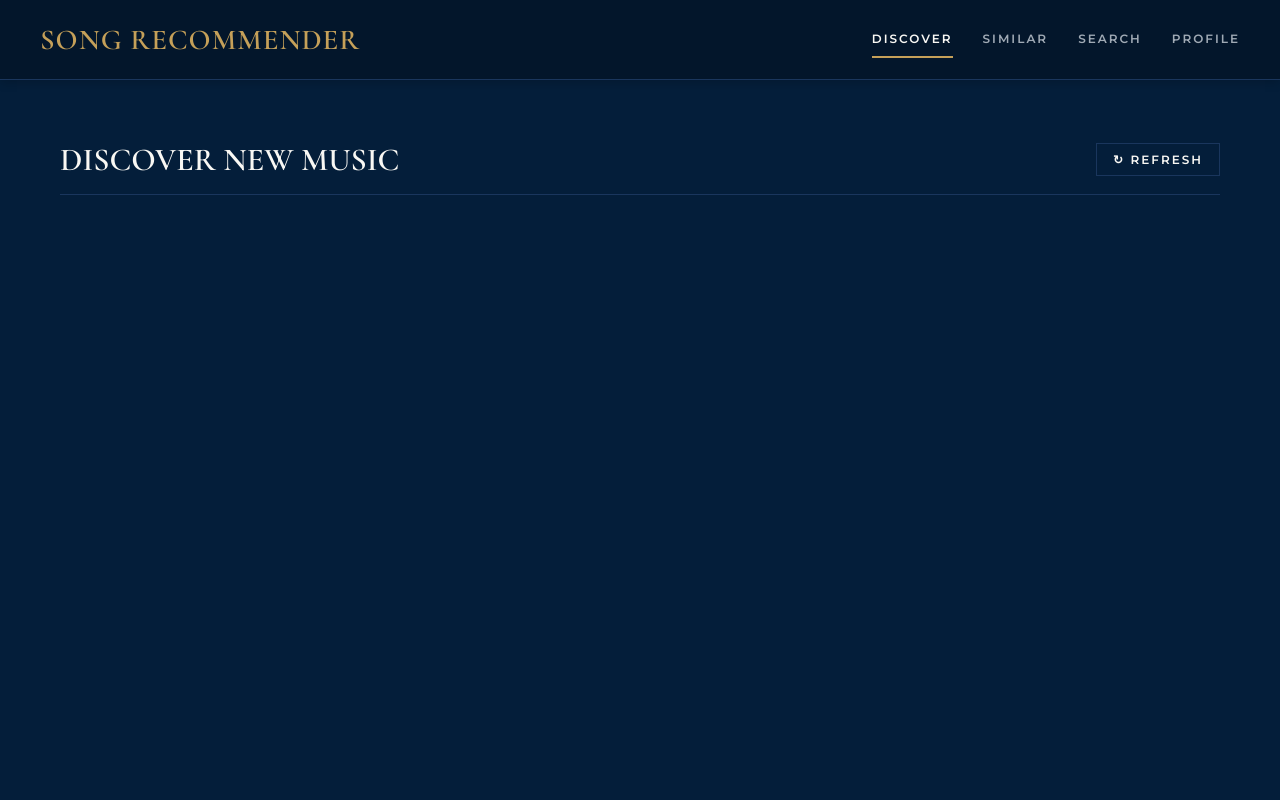
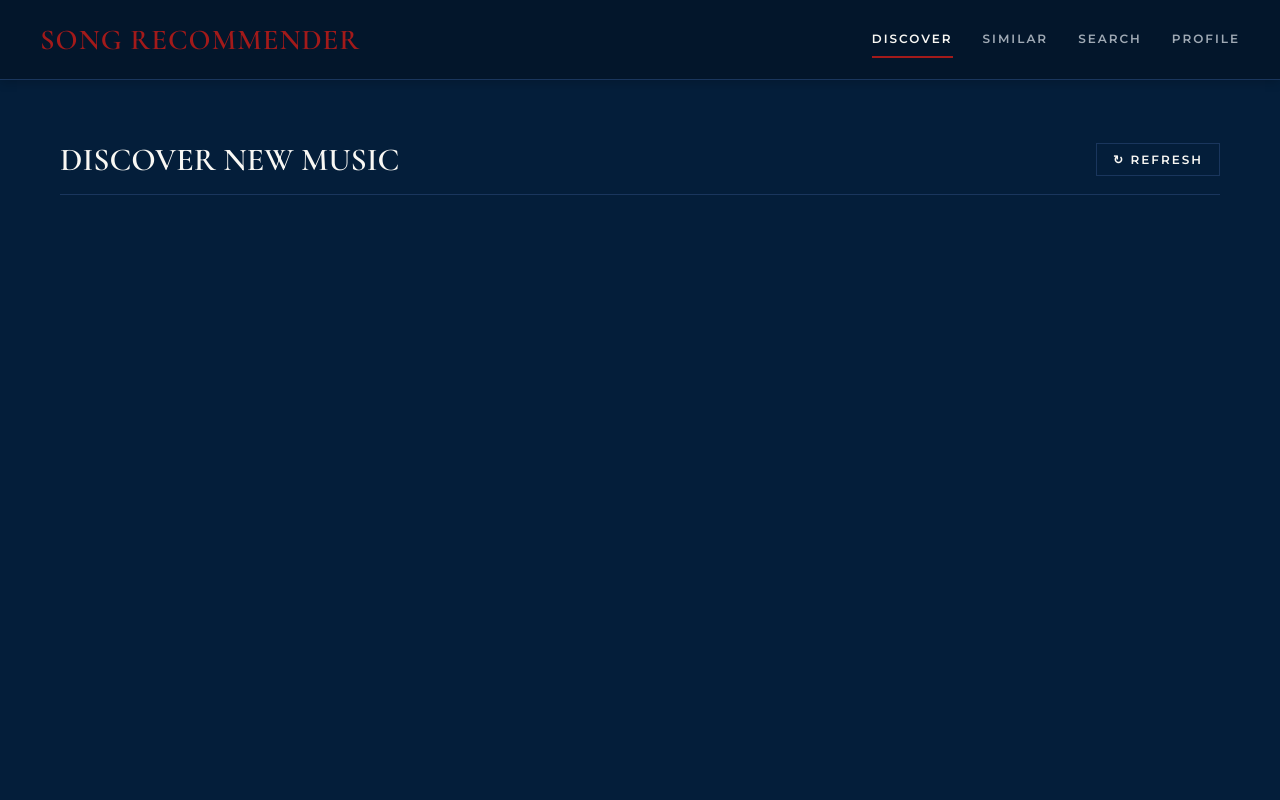
Before and after one commit to isabeltyh/song-recommendation-system, a Flask app: page / in a window 1280 px wide. Run offline with Flask 3, Linux system fonts and the light colour scheme; parts of the project's set-up code (start-up, migrations or seed data) failed here and were passed over.

Commit message:
Change accent to deep red on dark navy theme

```diff
--- a/static/style.css
+++ b/static/style.css
@@ -7,12 +7,12 @@
     box-sizing: border-box;
 }
 
-/* ---------- 2. DESIGN TOKENS (Dark Royal) ---------- */
+/* ---------- 2. DESIGN TOKENS (Dark Royal - Red Accent) ---------- */
 :root {
     --bg-color: #041E3A;       /* Deep Ralph Lauren Navy (Background) */
     --text-main: #F9F8F4;      /* Warm Cream (Text) */
     --text-muted: #A0AAB5;     /* Soft Slate Gray for secondary text */
-    --accent: #C5A059;         /* Gold accent for highlights */
+    --accent: #A31A1A;         /* Deep Crimson / Burgundy */
     --border-light: #1A365D;   /* Lighter navy for borders */
     --card-bg: #0A2950;        /* Slightly lighter navy for cards */
     --shadow: 0 4px 20px rgba(0, 0, 0, 0.3);
@@ -159,7 +159,7 @@ button[onclick^="handleAuth"] {
     width: 100%;
     padding: 18px;
     background-color: var(--accent);
-    color: #041E3A; /* Dark text on gold button */
+    color: #F9F8F4; /* Cream text on red button */
     border: 1px solid var(--accent);
     font-family: 'Montserrat', sans-serif;
     font-size: 0.85rem;
```
